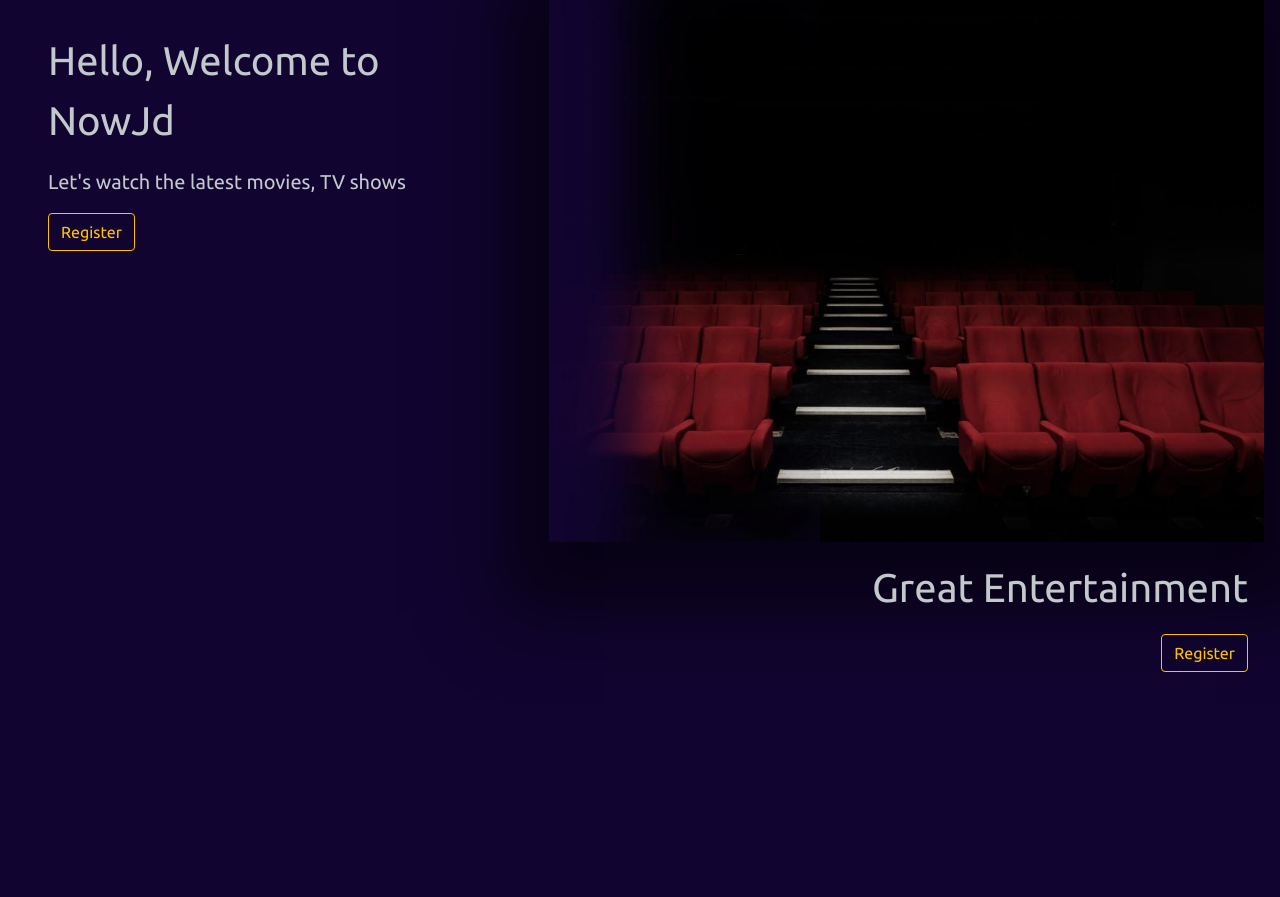
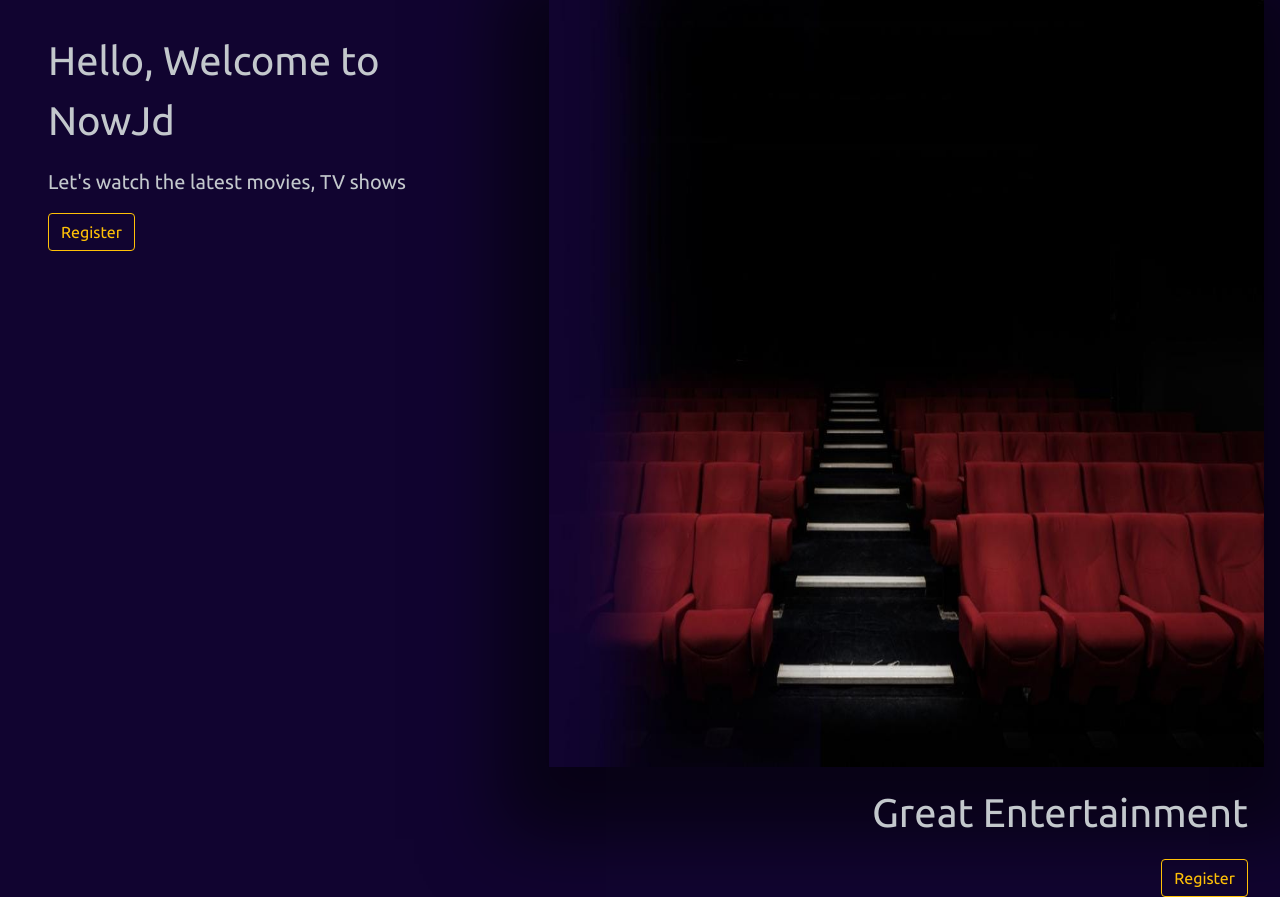
Before and after one commit to Dharshan-J/video-stream-app, a Node server app: page / in a window 1280 px wide. Shown: the part 95-992 px from the top of the page. Before the commit the page ends 800 px from the top, so only its background shows below. Run offline with Node 20, Linux system fonts and the light colour scheme.

Commit message:
conflicts resolved by jd

```diff
--- a/public/css/login.css
+++ b/public/css/login.css
@@ -13,16 +13,7 @@
 .row.col{
   background-color: aliceblue;
 }
-<<<<<<< HEAD
-<<<<<<< HEAD
-<<<<<<< HEAD
 
-=======
->>>>>>> origin
-=======
->>>>>>> d8c2a84c7b68fa50912a8d9731e6117a5f6960f3
-=======
->>>>>>> d8c2a84c7b68fa50912a8d9731e6117a5f6960f3
 
 .row {
   height: 100vh;
@@ -49,23 +40,17 @@
   background-color: rgb(0, 255, 0);
   color:white;
   border: (54, 165, 54) solid 0.6px;
-<<<<<<< HEAD
-<<<<<<< HEAD
-<<<<<<< HEAD
+
 }
 .row2{
   padding-right: 20px;
   height: auto;
-=======
->>>>>>> origin
+
 }
 #welcome_text3{
     /* margin-right: 20px; */
     font-size: 40px;
-=======
->>>>>>> d8c2a84c7b68fa50912a8d9731e6117a5f6960f3
-=======
->>>>>>> d8c2a84c7b68fa50912a8d9731e6117a5f6960f3
+
 }
 
 .img-fluid{
@@ -74,15 +59,9 @@
  mask-border-mode:luminance;
  box-shadow: rgba(0, 0, 0, 0.56) 0px 22px 70px 50px ;
 
-<<<<<<< HEAD
-<<<<<<< HEAD
-.img-fluid{
- height: 100%;
- width: 100%;
- mask-border-mode:luminance;
- box-shadow: rgba(0, 0, 0, 0.56) 0px 22px 70px 50px ;
 
-<<<<<<< HEAD
+
+
 .img-fluid{
  height: 80%;
  width: 100%;
@@ -92,13 +71,3 @@
  box-shadow: inset 20px 20px 20px #020861;
  border-radius: 20px;
 }
-
-=======
-}
->>>>>>> origin
-=======
-}
->>>>>>> d8c2a84c7b68fa50912a8d9731e6117a5f6960f3
-=======
-}
->>>>>>> d8c2a84c7b68fa50912a8d9731e6117a5f6960f3
```
